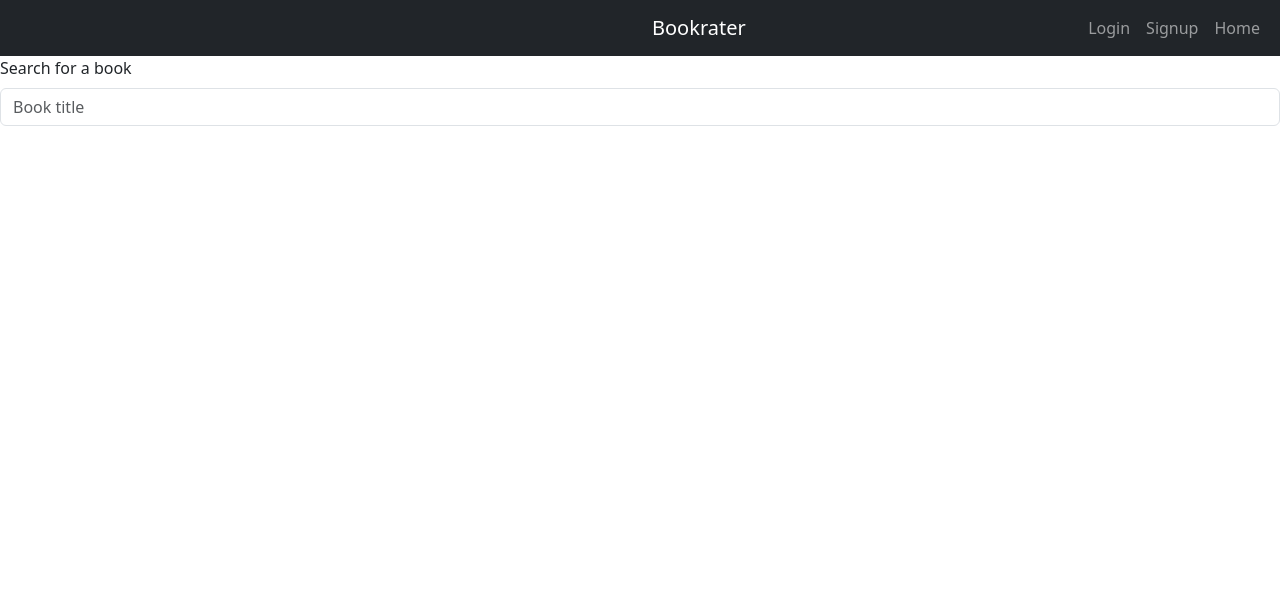
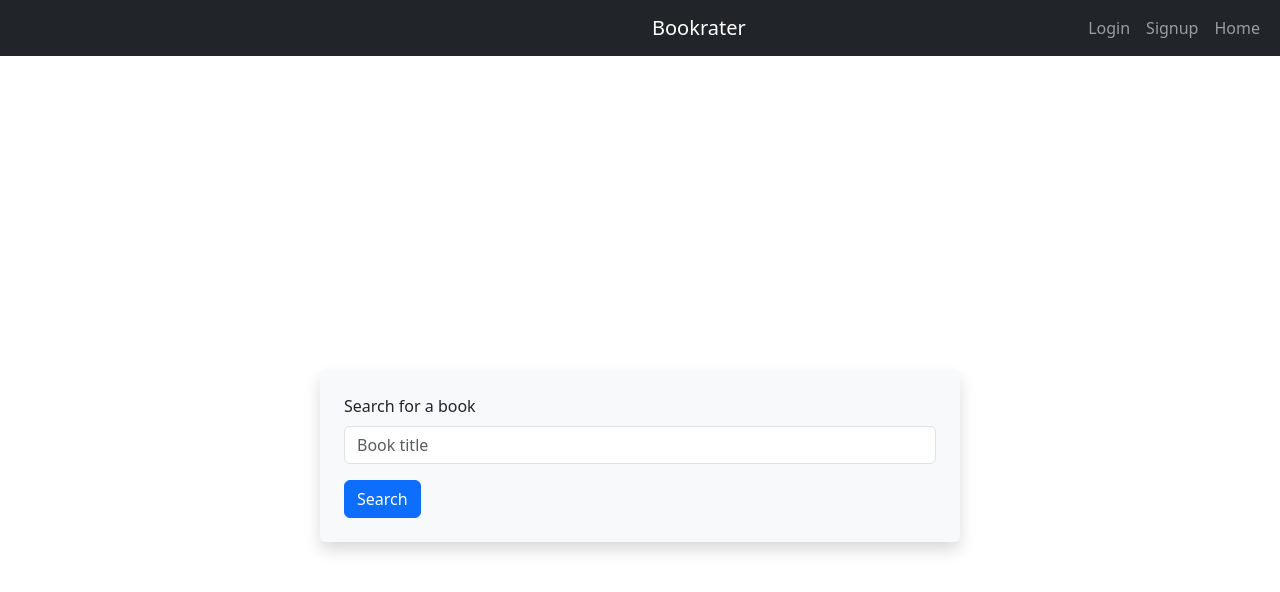
Before and after one commit to caidennason/bookrater, a React (Create React App) app in the folder bookrater-frontend/: page /booksearch in a window 1280 px wide. Shown: the top 592 px of the page. Built offline with nearby package versions, Linux system fonts and the light colour scheme; no server answers.

Commit message:
set up relationships in the models

```diff
--- a/bookrater-frontend/src/Books/BookSearch.js
+++ b/bookrater-frontend/src/Books/BookSearch.js
@@ -1,5 +1,6 @@
 import React, { useState } from 'react';
 import Form from 'react-bootstrap/Form';
+import Button from 'react-bootstrap/Button';
 
 function BookSearch(){
 
@@ -10,16 +11,19 @@ function BookSearch(){
     }
 
     return(
-        <>
-        <Form>
+        <div className="d-flex justify-content-center align-items-center vh-100">
+        <Form className="w-50 p-4 rounded bg-light rounded shadow">
             <Form.Label>Search for a book</Form.Label>
             <Form.Control
+            className="mb-3"
+            controlId="name"
             type="search"
             placeholder="Book title"
             value={formInput}
             onChange={handleFormInput}/>
+            <Button>Search</Button>
         </Form>
-        </>
+        </div>
     )
 }
 
--- a/bookrater-frontend/src/User/Profile.js
+++ b/bookrater-frontend/src/User/Profile.js
@@ -10,7 +10,9 @@ function Profile(){
     return(
 
         <>
-           {currentUser ? `Hi ${currentUser.name}` : ' '}
+           <p>Welcome, {currentUser.name}!</p>
+            <p>{currentUser.about_me}</p>
+            <p>{currentUser.location}</p>
         </>
     )
 }
```
Also changed, not shown: 2 other files (tests, documents, lock files or other folders).
